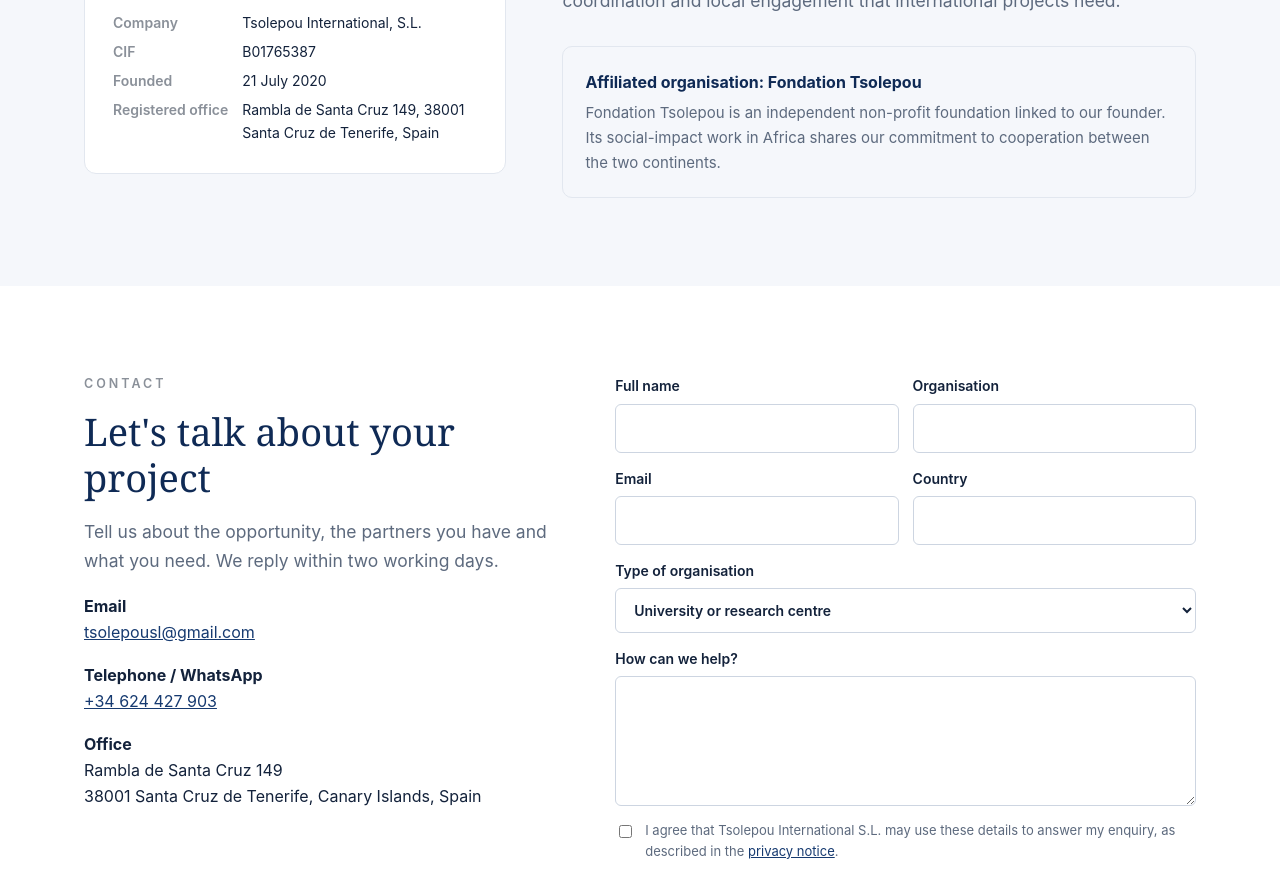
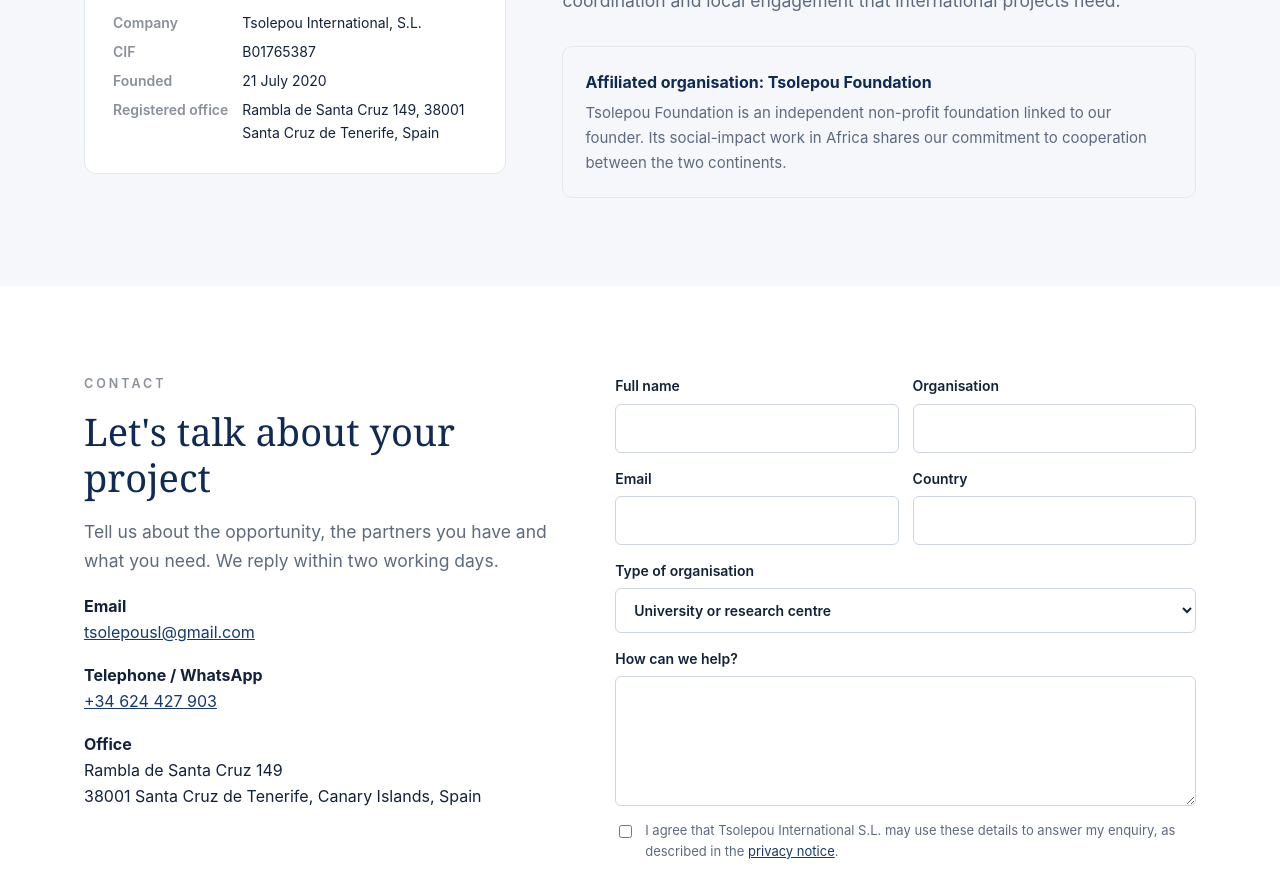
Before and after one commit to jnguegan/Tsolepou, a plain HTML site: page index.html in a window 1280 px wide. Shown: the part 4440-5309 px from the top of the page. Drawn offline with Linux system fonts and the light colour scheme.

Commit message:
Use the English name Tsolepou Foundation
Co-Authored-By: Claude Opus 5.5 <noreply@anthropic.com>
Claude-Session: https://claude.ai/code/session_01XZonahdij3afQcXwDVMgXT

```diff
--- a/index.html
+++ b/index.html
@@ -141,7 +141,7 @@
    <p class="eyebrow">About</p>
    <h2>An EU company built for Europe–Africa cooperation</h2>
    <p style="color:var(--muted);font-size:17.5px">Tsolepou International was founded in Tenerife in 2020 as a management consultancy dedicated to project management and business connections between Europe and Africa. We work alongside universities, public institutions, NGOs and companies on both continents, bringing the coordination and local engagement that international projects need.</p>
-   <div class="affil"><b style="color:var(--navy)">Affiliated organisation: Fondation Tsolepou</b><p>Fondation Tsolepou is an independent non-profit foundation linked to our founder. Its social-impact work in Africa shares our commitment to cooperation between the two continents.</p></div>
+   <div class="affil"><b style="color:var(--navy)">Affiliated organisation: Tsolepou Foundation</b><p>Tsolepou Foundation is an independent non-profit foundation linked to our founder. Its social-impact work in Africa shares our commitment to cooperation between the two continents.</p></div>
   </div>
  </div>
 </section>
```
